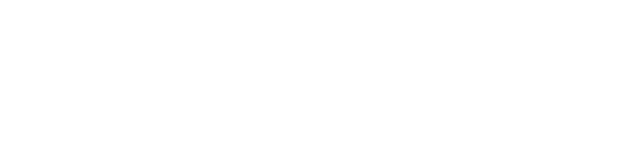
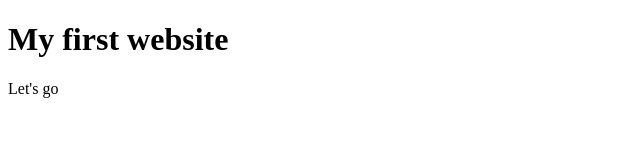
Before and after one commit to msyashik/my-first-website, a plain HTML site: page index.html in a window 1280 px wide. Shown: the whole page, without its empty margins (0-640 px from the left). Drawn offline with Linux system fonts and the light colour scheme.

Commit message:
Added a header

```diff
--- a/index.html
+++ b/index.html
@@ -6,6 +6,7 @@
     <title>Document</title>
 </head>
 <body>
-
+    <h1>My first website</h1>
+    <p>Let's go</p>
 </body>
 </html>
```
